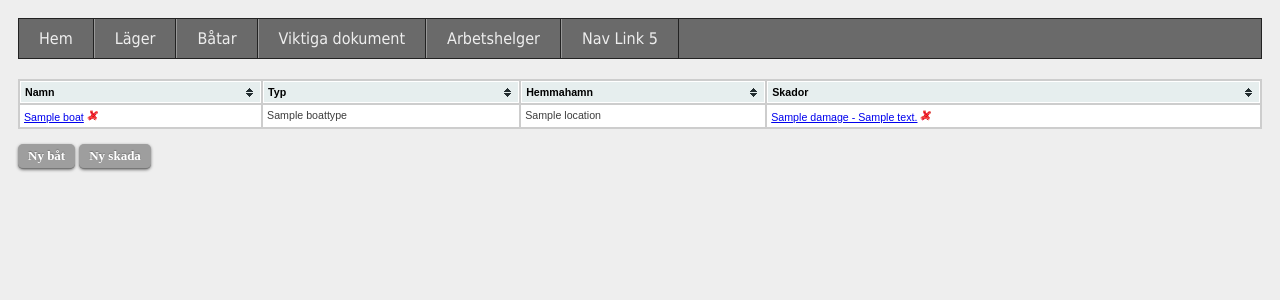
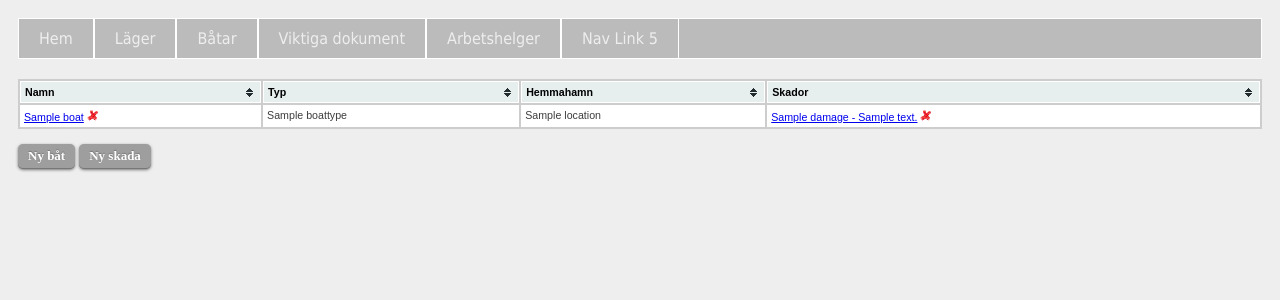
Before and after one commit to littkec/ksss-intern-web, a Django app: page /boats/ in a window 1280 px wide. Shown: the top 300 px of the page. Run offline with Django 3.2, Linux system fonts and the light colour scheme; tables that the repository leaves empty hold one stand-in row (values such as "Sample post"); some libraries are stand-ins or nearby versions; grey boxes are pictures that could not be loaded.

Commit message:
changed menu to grey color and added an awesome button with same color

```diff
--- a/ksss/web/static/css/nav.css
+++ b/ksss/web/static/css/nav.css
@@ -6,9 +6,9 @@ nav {
     z-index: 1;
     display:block;
     margin:0 auto 20px;
-    border:1px solid #222;
+    border:1px solid #fff;
     position:relative;
-    background-color:#6a6a6a;
+    background-color:#bbb;
     font:16px Tahoma, Sans-serif;
 }
 nav ul {
@@ -30,8 +30,8 @@ nav ul:after {
 nav li a {
     display:block;
     padding:10px 20px;
-    border-left:1px solid #999;
-    border-right:1px solid #222; color:#eee; text-decoration:none;
+    border-left:1px solid #fff;
+    border-right:1px solid #fff; color:#eee; text-decoration:none;
 }
 nav li a:focus {
     outline:none;
@@ -53,7 +53,7 @@ nav ul ul {
     width:100%;
     position:absolute;
     left:0;
-    background:#6a6a6a;
+    background:#bbb;
 }
 nav ul ul li {
     float:none;
@@ -65,7 +65,7 @@ nav ul ul a {
     font-size:14px;
     }
 nav ul ul a:hover {
-    background-color:#555;
+    background-color:#888;
     }
 
 /* BODY */
@@ -133,6 +133,9 @@ a.awesome:active {
 }
  .yellow.awesome {
      background-color: #ffb515;
+}
+ .grey.awesome {
+     background-color: #bbb;
 }
 
 /* TABLES */
@@ -227,14 +230,12 @@ article:after {
     left: auto;
 }
 
-article footer
-{
+article footer {
     text-align: center;
     width: auto;
 }
 
-article footer span
-{
+article footer span {
     padding: 0 10px 0 12px;
     margin: 0 0 0 12px;
     background: #bbb;
@@ -250,8 +251,7 @@ article footer span
     box-shadow: 0 1px 0 #fff, 0 1px 0 #999 inset;
 }
 
-article footer span:before
-{
+article footer span:before {
     content: "";
     position: absolute;
     top: 0;
@@ -263,8 +263,7 @@ article footer span:before
     border-width: 12px 12px 12px 0;
 }
 
-article footer span:after
-{
+article footer span:after {
     content: "";
     position: absolute;
     top: 10px;
@@ -278,3 +277,9 @@ article footer span:after
     -webkit-box-shadow: -1px -1px 2px #777;
     box-shadow: -1px -1px 2px #777;
 }
+
+#edit_news {
+   position: absolute;
+   right: 8px;
+   bottom: 20px;
+}
```
Lines whose indentation alone changed are shown as unchanged.
